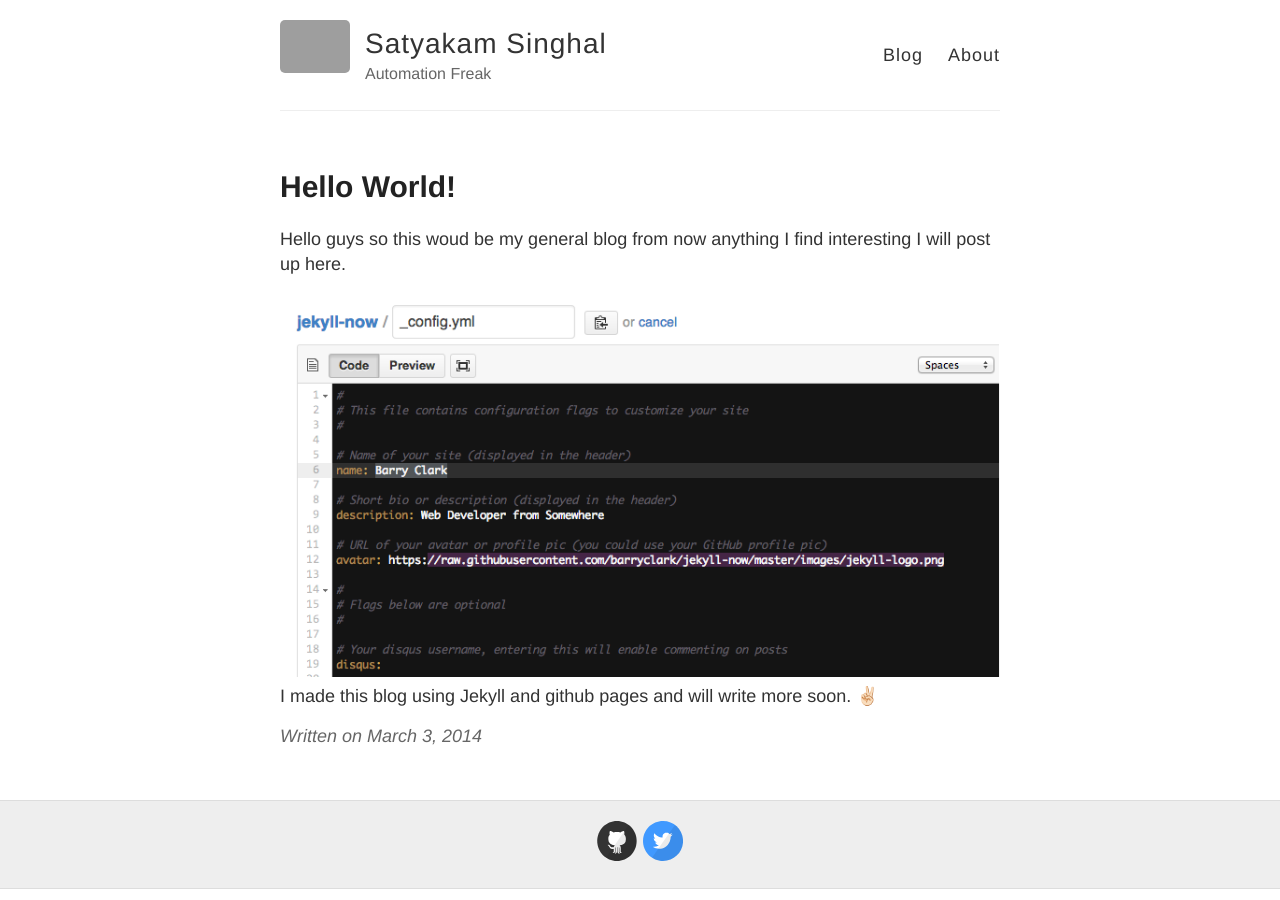
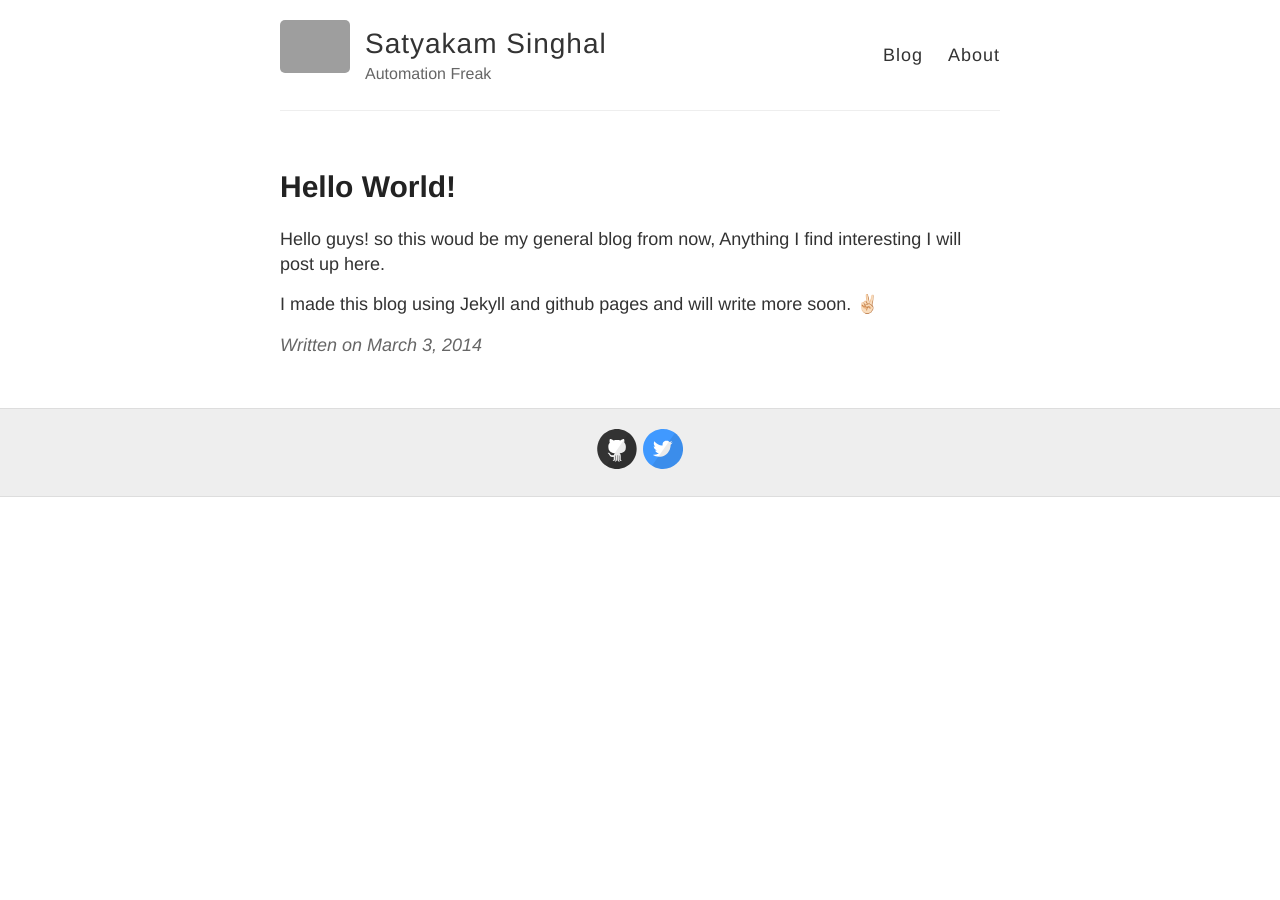
Before and after one commit to satyakam7/satyakam7.github.io, a Jekyll site: the page built from _posts/2014-3-3-Hello-World.md, in a window 1280 px wide. Built offline with Jekyll 4.4.1, drawn with Linux system fonts in a browser that asks for light colours; grey boxes are pictures that could not be loaded.

Commit message:
Update 2014-3-3-Hello-World.md

```diff
--- a/_posts/2014-3-3-Hello-World.md
+++ b/_posts/2014-3-3-Hello-World.md
@@ -3,8 +3,6 @@ layout: post
 title: Hello World!
 ---
 
-Hello guys so this woud be my general blog from now anything I find interesting I will post up here.
+Hello guys! so this woud be my general blog from now, Anything I find interesting I will post up here.
 
-![_config.yml]({{ site.baseurl }}/images/config.png)
-I made this blog using Jekyll and github pages and will write more soon.
-✌🏻
+I made this blog using Jekyll and github pages and will write more soon. ✌🏻
```
